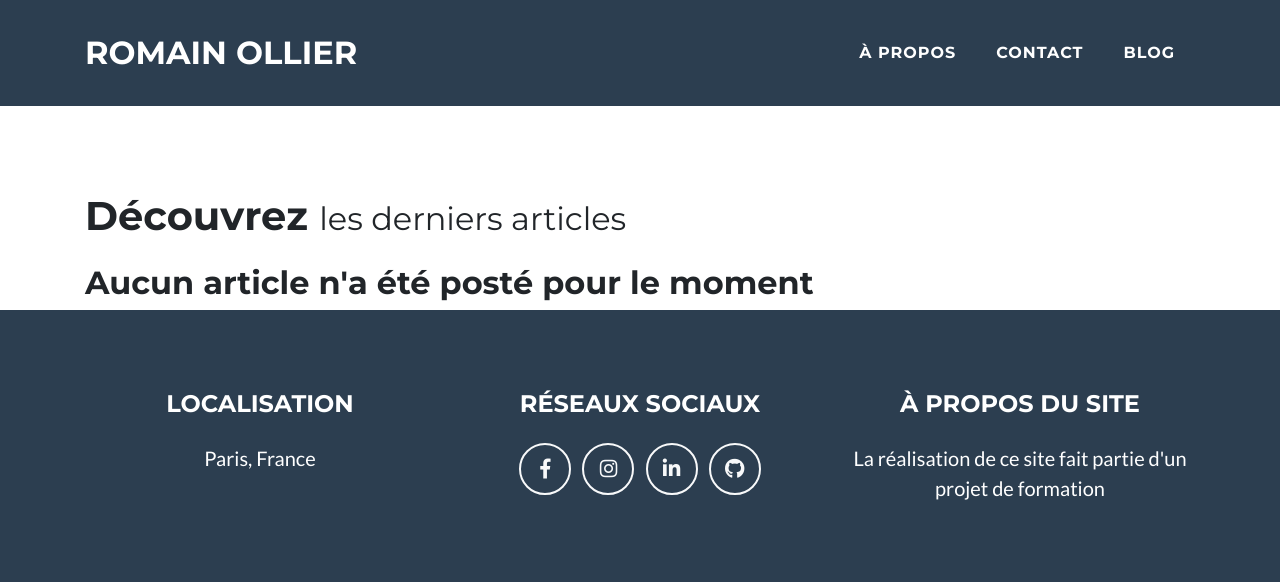
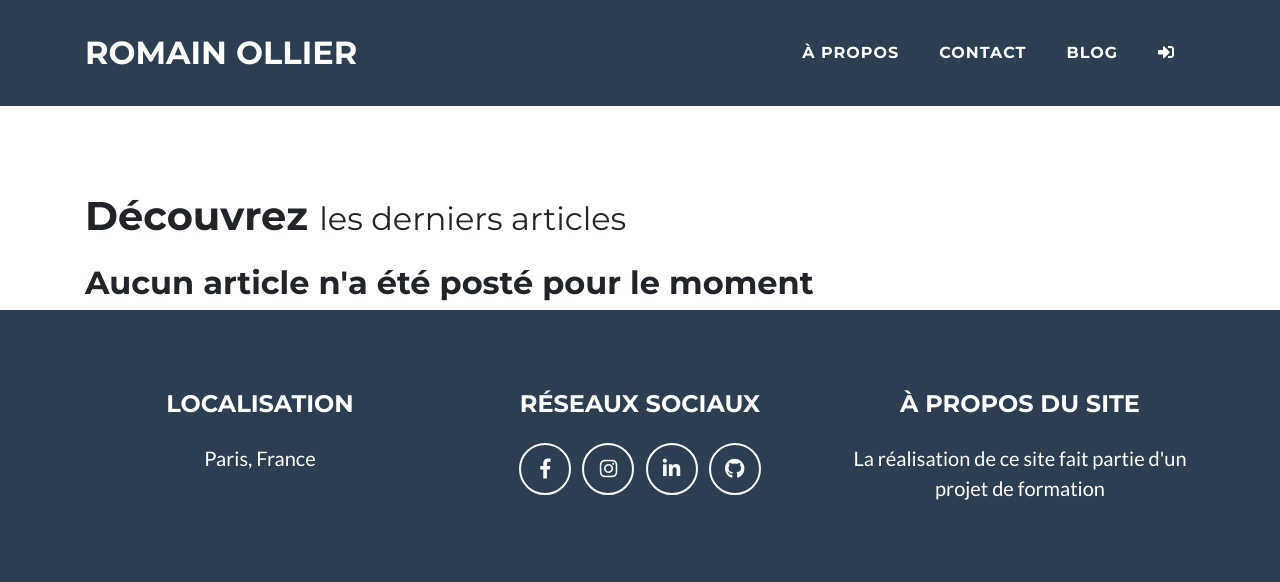
Before and after one commit to RomainDW/Blog-PHP, a PHP site: template views/front/blog/blog.html.twig in a window 1280 px wide. Shown: the top 582 px of the page. Run offline with PHP 8.4, Linux system fonts and the light colour scheme; the template is opened without the code that fills it, so the values that code supplies are empty; some libraries are stand-ins or nearby versions.

Commit message:
:heavy_plus_sign: [Navbar] : adding link to the login & logout page

```diff
--- a/views/components/nav.html.twig
+++ b/views/components/nav.html.twig
@@ -16,6 +16,23 @@
                 <li class="nav-item mx-0 mx-lg-1">
                     <a class="nav-link py-3 px-0 px-lg-3 rounded js-scroll-trigger" href="{% if _get.c == "blog" and _get.t == null %}#page-top{% else %}?c=blog{% endif %}">Blog</a>
                 </li>
+                <li class="nav-item mx-0 mx-lg-1">
+                    {% if session.user != null or session.admin != null %}
+                        <a class="nav-link py-3 px-0 px-lg-3 rounded js-scroll-trigger"
+                           href="?c=login&t=logout"
+                           data-toggle="tooltip"
+                           title="Déconnexion">
+                            <i class="fas fa-power-off"></i>
+                        </a>
+                    {% else %}
+                        <a class="nav-link py-3 px-0 px-lg-3 rounded js-scroll-trigger"
+                           href="{% if _get.c == "login" and _get.t == null %}#page-top{% else %}?c=login{% endif %}"
+                           data-toggle="tooltip"
+                           title="Connexion">
+                            <i class="fas fa-sign-in-alt"></i>
+                        </a>
+                    {% endif %}
+                </li>
             </ul>
         </div>
     </div>
```
